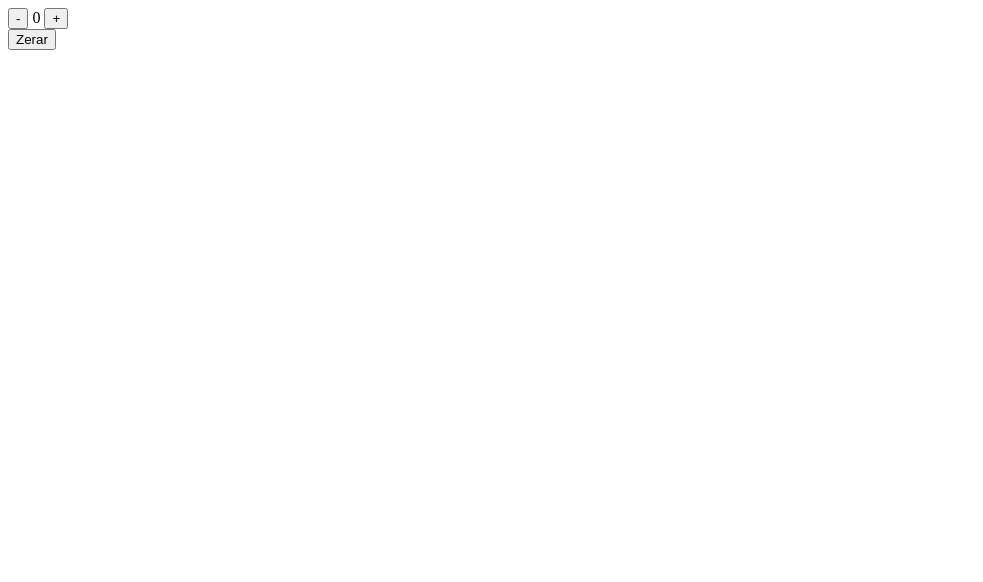
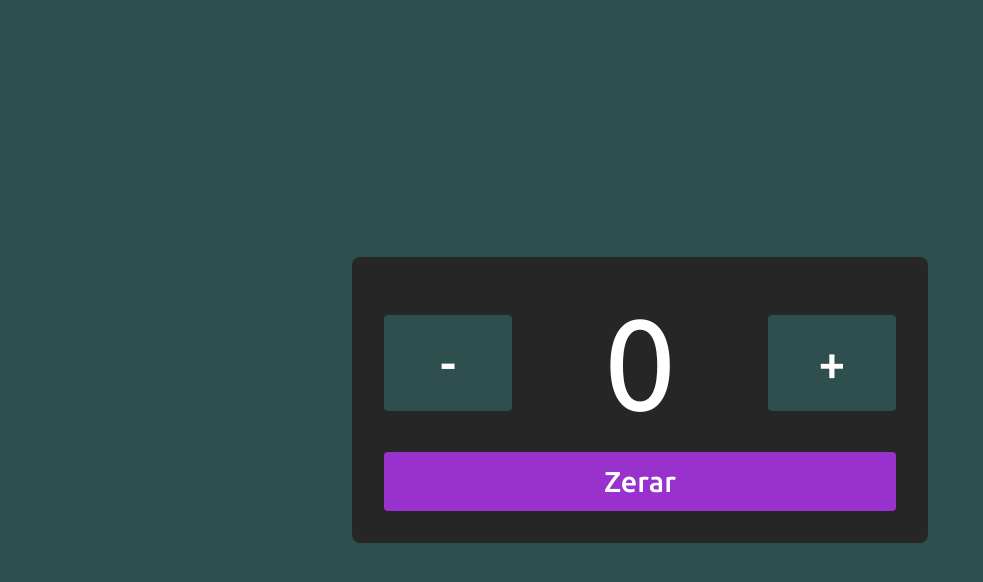
Before and after one commit to BATENDER/projeto-contador, a plain HTML site: page index.html in a window 1280 px wide. Shown: the whole page, without its empty margins (0-983 px from the left). Drawn offline with Linux system fonts and the light colour scheme; the site is published under a folder, as on GitHub Pages, so addresses that start at the root find nothing.

Commit message:
Update index.html

```diff
--- a/index.html
+++ b/index.html
@@ -5,8 +5,8 @@
     <meta http-equiv="X-UA-Compatible" content="IE=edge">
     <meta name="viewport" content="width=device-width, initial-scale=1.0">
 
-    <link rel="stylesheet" href="/src/css/estilo.css">
-    <link rel="stylesheet" href="/src/css/reset.css">
+    <link rel="stylesheet" href="src/css/estilo.css">
+    <link rel="stylesheet" href="src/css/reset.css">
 
     <title>Contador</title>
 </head>
@@ -28,6 +28,6 @@
             Zerar
         </button>
     </div>
-    <script type="text/javascript" src="/src/js/index.js"></script>
+    <script type="text/javascript" src="src/js/index.js"></script>
 </body>
 </html>
```
